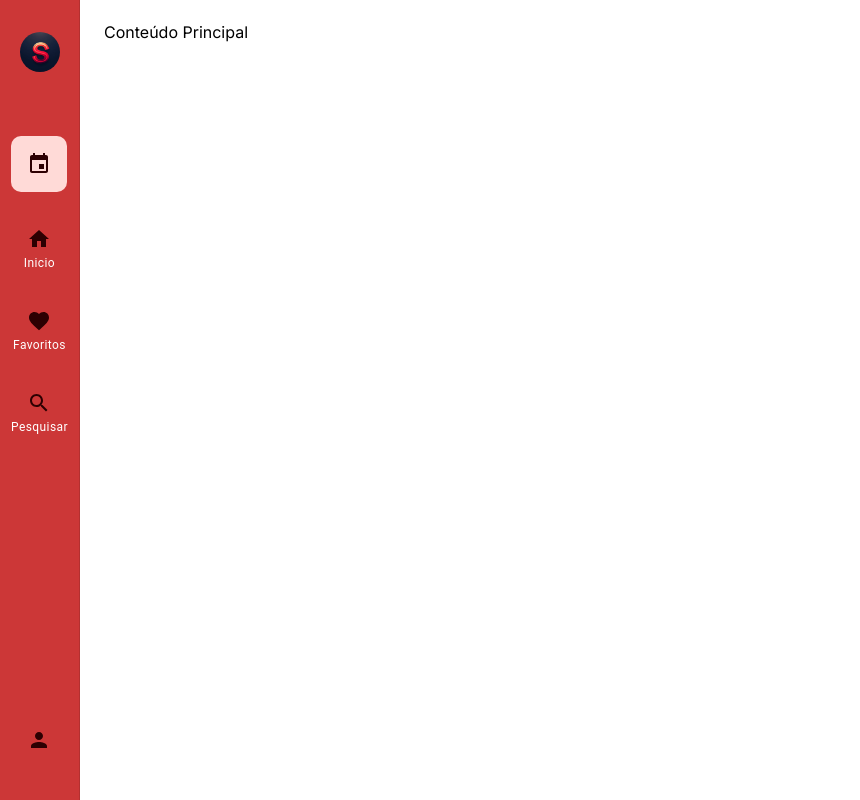
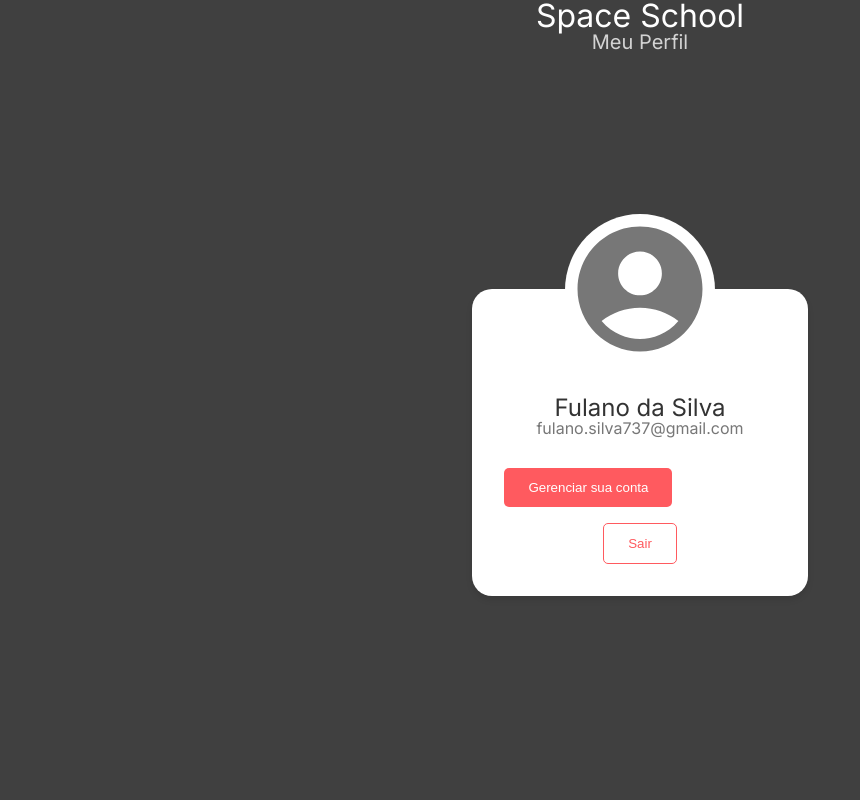
Before and after one commit to 20in13/TCC-LastVersion, a Next.js app: page /screens/Testes in a window 1280 px wide. Shown: the whole page, without its empty margins (0-860 px from the left). Built offline with nearby package versions, Linux system fonts and the light colour scheme.

Commit message:
32/08/24 - testes

```diff
--- a/src/app/screens/Testes/page.jsx
+++ b/src/app/screens/Testes/page.jsx
@@ -1,13 +1,46 @@
-import NavigationRail from '../../components/NavRail/page';
+// pages/profile.js
 
-export default function Home() {
+import Image from 'next/image';
+import styles from './page.module.css';
+import AccountCircleIcon from '@mui/icons-material/AccountCircle';
+
+export default function Profile({ user }) {
   return (
-    <div style={{ display: 'flex' }}>
-      <NavigationRail />
-      <main style={{ flexGrow: 1, padding: '24px' }}>
-        <h1>Conteúdo Principal</h1>
-
-      </main>
- </div>
+    <div className={styles.container}>
+        <h1 className={styles.title}>Space School</h1>
+        <h2 className={styles.subtitle}>Meu Perfil</h2>
+      <div className={styles.container}>
+        <div className={styles.profileWrapper}>
+          <div className={styles.avatarWrapper}>
+            {user.image ? (
+              <Image
+                src={user.image}
+                alt="Profile Avatar"
+                width={150}
+                height={150}
+                className={styles.avatar}
+              />
+            ) : (
+              <AccountCircleIcon style={{ fontSize: 150, color: '#777' }} />
+            )}
+          </div>
+          <div className={styles.profileBox}>
+            <h3 className={styles.name}>{user.name}</h3>
+            <p className={styles.email}>{user.email}</p>
+            <button className={styles.manageBtn}>Gerenciar sua conta</button>
+            <button className={styles.logoutBtn}>Sair</button>
+          </div>
+        </div>
+      </div>
+    </div>
   );
 }
+
+// Simulação de um usuário (teste)
+Profile.defaultProps = {
+  user: {
+    name: 'Fulano da Silva',
+    email: 'fulano.silva737@gmail.com',
+    image: '',
+  },
+};
--- a/src/app/screens/Testes/page.module.css
+++ b/src/app/screens/Testes/page.module.css
@@ -1,80 +1,81 @@
-/* components/NavigationRail.module.css */
+/* styles/Profile.module.css */
 
-.logo {
-    width: 40px;
-    height: 40px;
-    border-radius: 50%;
-    margin: 16px;
-  }
+.container {
+  display: flex;
+  flex-direction: column;
+  justify-content: center;
+  align-items: center;
+  height: 100vh;
+  background-color: #404040;
+  text-align: center;
+}
 
-  .navrail {
-    flex: 1;
-    max-width: 80px;
-    min-width: 80px;
-    background-color: #CC3737;
-    padding: 16px;
-    display: flex;
-    flex-direction: column;
-    align-items: center;
-  }
+.title {
+  font-size: 2rem;
+  color: #fff;
+  margin: 1;
+}
 
-  .butagend {
-    width: 56px;
-    height: 56px;
-    border-radius: 30%;
-    background-color: #FFDAD7;
-    margin-top: 50px;
-    margin-bottom: 30px;
-    border: none;
-    display: flex;
-    align-items: center;
-    justify-content: center;
-    cursor: pointer;
-  }
+.subtitle {
+  font-size: 1.25rem;
+  color: #d3d3d3;
+  margin-bottom: 2rem;
+}
 
-  .lista {
-    list-style: none;
-    padding: 0;
-    margin: 0;
-  }
+.profileWrapper {
+  background-color: #ffffff;
+  padding: 2rem;
+  border-radius: 20px;
+  max-width: 400px;
+  width: 100%;
+  box-shadow: 0px 4px 6px rgba(0, 0, 0, 0.1);
+  position: relative;
+}
 
-  .itemlista {
-    margin-bottom: 16px;
-  }
+.avatarWrapper {
+  position: absolute;
+  top: -75px;
+  left: 50%;
+  transform: translateX(-50%);
+  border-radius: 50%;
+  background-color: #fff;
+  padding: 0.000000005rem;
+}
 
-  .selecionadoLista {
-    background-color: #FFDAD7;
-    padding: 4px;
-    border-radius: 20px;
-    display: flex;
-    flex-direction: column;
-    align-items: center;
-  }
+.avatar {
+  border-radius: 50%;
+}
 
-  .nselecionadoLista {
-    padding: 4px;
-    border-radius: 20px;
-    display: flex;
-    flex-direction: column;
-    align-items: center;
-  }
+.name {
+  margin-top: 75px;
+  font-size: 1.5rem;
+  color: #333;
+}
 
-  .iconesLista {
-    color: #3B0909;
-  }
+.email {
+  color: #777;
+  margin-bottom: 2rem;
+}
 
-  .textoLista {
-    color: #fff;
-    font-size: 12px;
-    font-weight: bold;
-  }
 
-  .usuario {
-    position: absolute;
-    bottom: 16px;
-    left: 16px;
-    right: 16px;
-    display: flex;
-    justify-content: center;
-    align-items: center;
-  }
+
+.manageBtn {
+  display: block;
+  background-color: #ff5a5f;
+  color: #fff;
+  padding: 0.75rem 1.5rem;
+  border: none;
+  border-radius: 5px;
+  margin-bottom: 1rem;
+  cursor: pointer;
+}
+
+.logoutBtn {
+  display: inline-block;
+  background-color: transparent;
+  color: #ff5a5f;
+  padding: 0.75rem 1.5rem;
+  border: 1px solid #ff5a5f;
+  border-radius: 5px;
+  cursor: pointer;
+}
```
